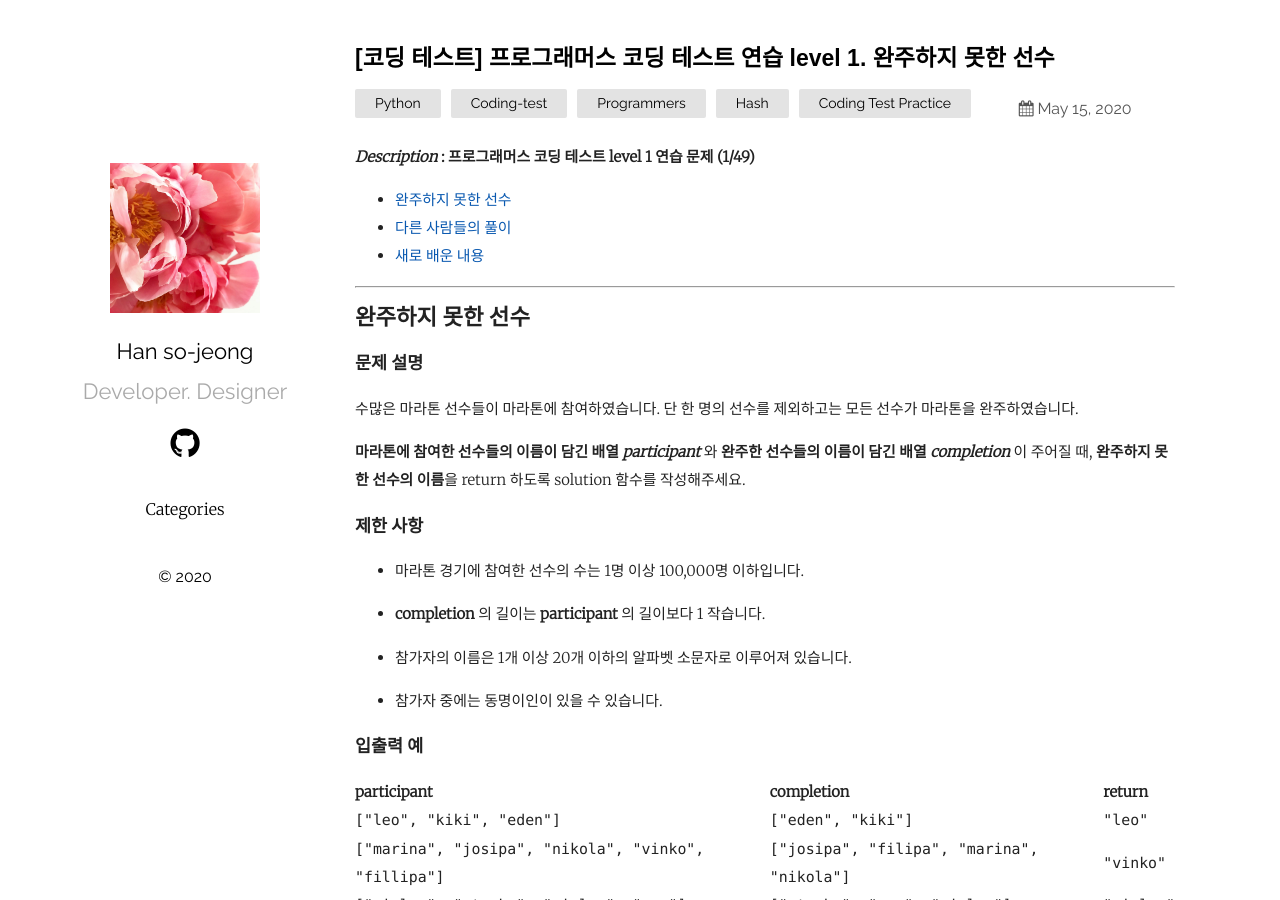
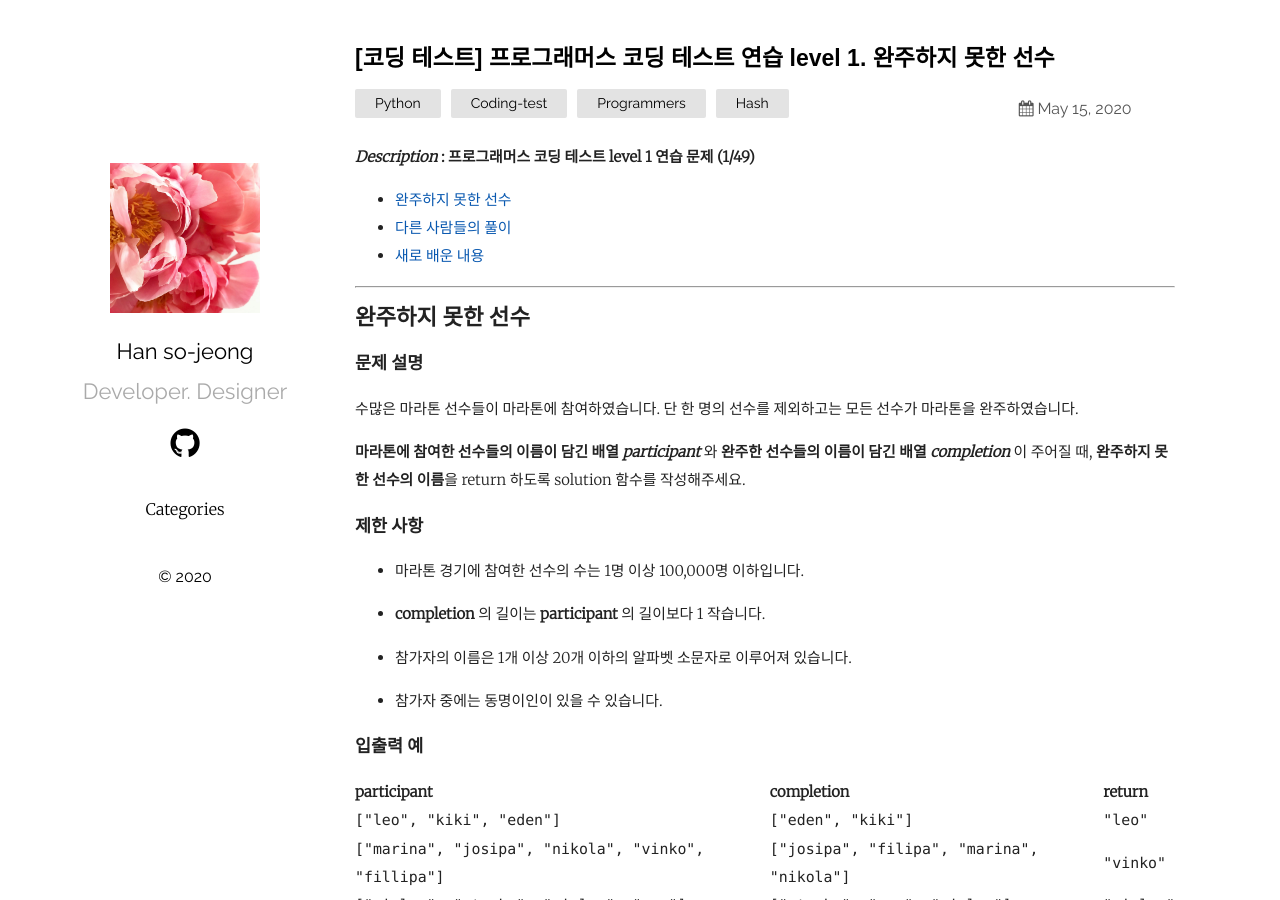
Before and after one commit to btiac1129/btiac1129.github.io, a Jekyll site: the page built from _posts/2020-05-15-Programmers-Coding-Test-Level1 49-1.md, in a window 1280 px wide and 900 px high. Built offline with Jekyll 4.4.1, drawn with Linux system fonts in a browser that asks for light colours.

Commit message:
Update 2020-05-15-Programmers-Coding-Test-Level1 49-1.md

```diff
--- a/_posts/2020-05-15-Programmers-Coding-Test-Level1 49-1.md
+++ b/_posts/2020-05-15-Programmers-Coding-Test-Level1 49-1.md
@@ -3,7 +3,6 @@ layout: post
 title:  "[코딩 테스트] 프로그래머스 코딩 테스트 연습 level 1. 완주하지 못한 선수"
 date:   2020-05-15 09:14:36
 categories: Python Coding-test Programmers Hash
-category: [Coding Test Practice]
 use_math: true
 ---
 
```
